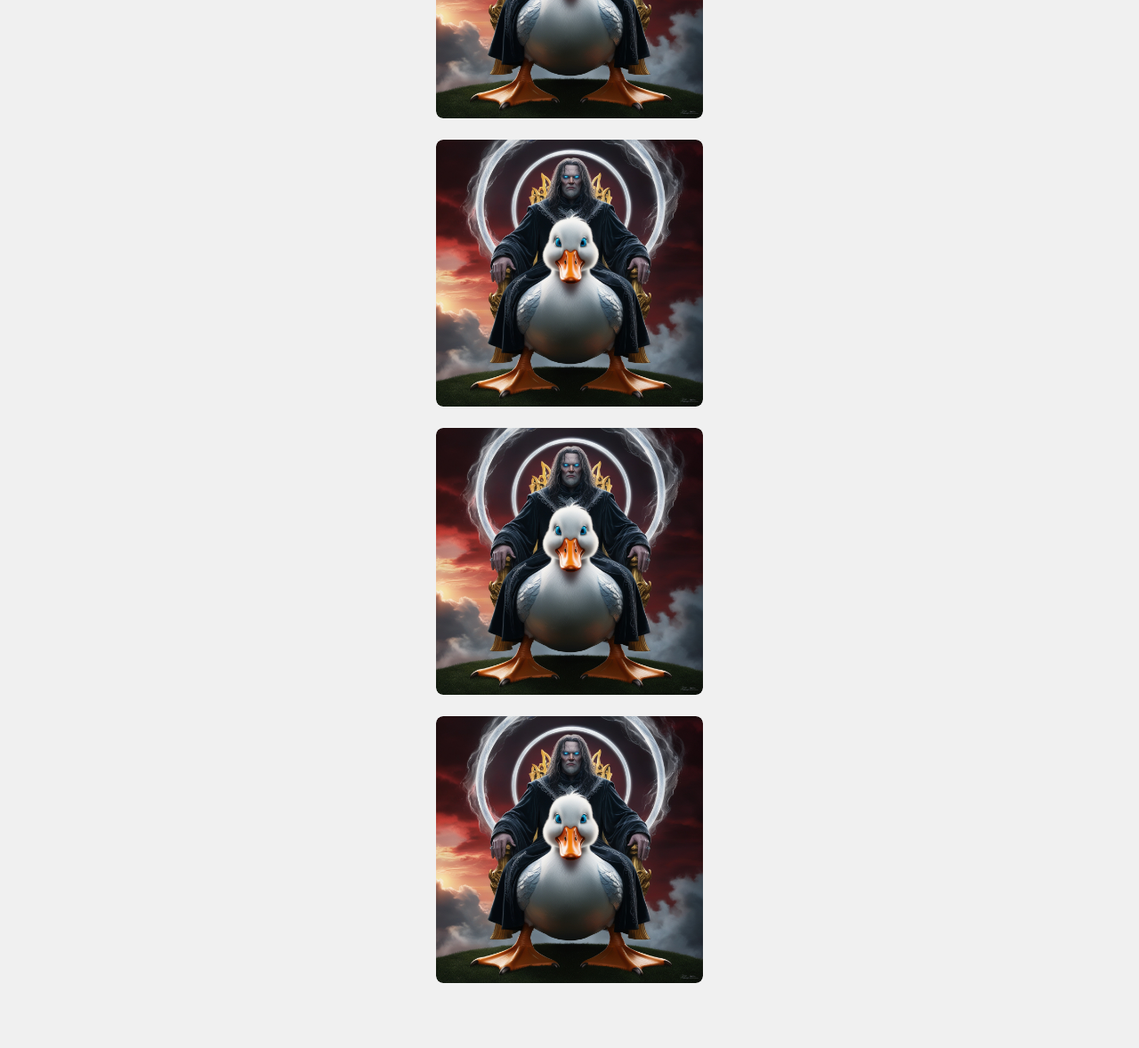
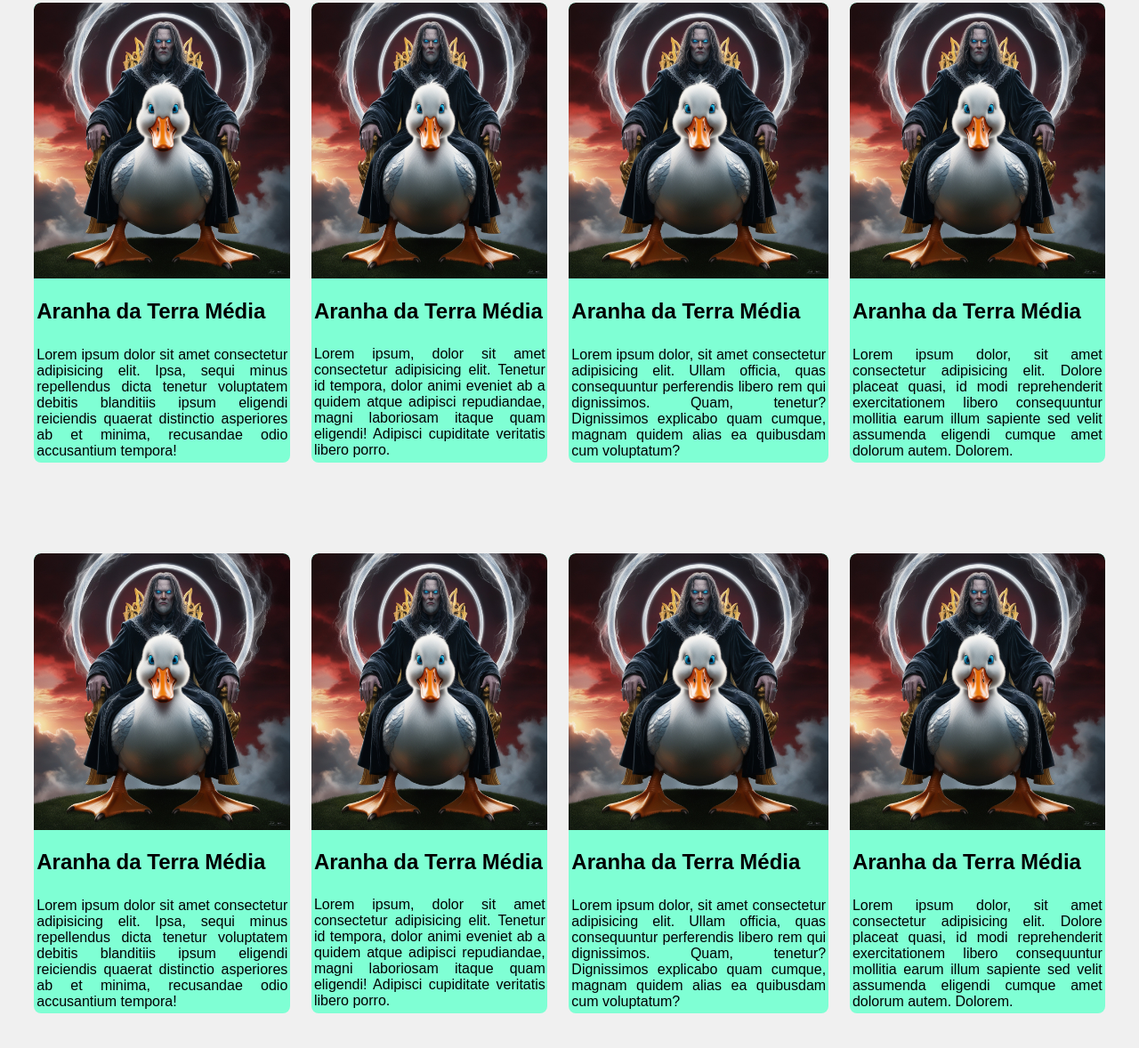
Before and after one commit to GsCorneto/Atv-PortGER, a plain HTML site: page index.html in a window 1280 px wide. Shown: the part 141-1319 px from the top of the page at 89% size. Before the commit the page ends 1250 px from the top, so only its background shows below. Drawn offline with Linux system fonts and the light colour scheme.

Commit message:
UPDATE: cardlist
Updating the style of the cards and creating a simple header.

```diff
--- a/index.html
+++ b/index.html
@@ -7,34 +7,77 @@
     <title>Portfólio</title>
 </head>
 <body>
-    <header></header>
-        <div class="container">
+    <header><h1>Portfólio Gerência</h1></header>
+        <!-- <div class="container">
          <h1>Portfólio de Gerência</h1>
         <div class="card">
       <div class="card-content">
         <img src="ia.jpg"/>
       </div>
-    </div>
+    </div> -->
 
     <div class="cardlist">
         <div class="card">
             <div class="card-content">
                 <img src="ia.jpg" alt="Card 1"/>
+                <h2>Aranha da Terra Média</h2>
+                <p>Lorem ipsum dolor sit amet consectetur adipisicing elit. Ipsa, sequi minus repellendus dicta tenetur voluptatem debitis blanditiis ipsum eligendi reiciendis quaerat distinctio asperiores ab et minima, recusandae odio accusantium tempora!</p>
             </div>
+
         </div>
         <div class="card">
             <div class="card-content">
                 <img src="ia.jpg" alt="Card 2"/>
+                <h2 class="text">Aranha da Terra Média</h2>
+                <p>Lorem ipsum, dolor sit amet consectetur adipisicing elit. Tenetur id tempora, dolor animi eveniet ab a quidem atque adipisci repudiandae, magni laboriosam itaque quam eligendi! Adipisci cupiditate veritatis libero porro.</p>
             </div>
         </div>
         <div class="card">
             <div class="card-content">
                 <img src="ia.jpg" alt="Card 3"/>
+                <h2>Aranha da Terra Média</h2>
+                <p>Lorem ipsum dolor, sit amet consectetur adipisicing elit. Ullam officia, quas consequuntur perferendis libero rem qui dignissimos. Quam, tenetur? Dignissimos explicabo quam cumque, magnam quidem alias ea quibusdam cum voluptatum?</p>
             </div>
         </div>
         <div class="card">
             <div class="card-content">
                 <img src="ia.jpg" alt="Card 4"/>
+                <h2>Aranha da Terra Média</h2>
+                <p>Lorem ipsum dolor, sit amet consectetur adipisicing elit. Dolore placeat quasi, id modi reprehenderit exercitationem libero consequuntur mollitia earum illum sapiente sed velit assumenda eligendi cumque amet dolorum autem. Dolorem.</p>
+            </div>
+        </div>
+
+    </div>
+
+</div>
+    <div class="cardlist">
+        <div class="card">
+            <div class="card-content">
+                <img src="ia.jpg" alt="Card 1"/>
+                <h2>Aranha da Terra Média</h2>
+                <p>Lorem ipsum dolor sit amet consectetur adipisicing elit. Ipsa, sequi minus repellendus dicta tenetur voluptatem debitis blanditiis ipsum eligendi reiciendis quaerat distinctio asperiores ab et minima, recusandae odio accusantium tempora!</p>
+            </div>
+
+        </div>
+        <div class="card">
+            <div class="card-content">
+                <img src="ia.jpg" alt="Card 2"/>
+                <h2 class="text">Aranha da Terra Média</h2>
+                <p>Lorem ipsum, dolor sit amet consectetur adipisicing elit. Tenetur id tempora, dolor animi eveniet ab a quidem atque adipisci repudiandae, magni laboriosam itaque quam eligendi! Adipisci cupiditate veritatis libero porro.</p>
+            </div>
+        </div>
+        <div class="card">
+            <div class="card-content">
+                <img src="ia.jpg" alt="Card 3"/>
+                <h2>Aranha da Terra Média</h2>
+                <p>Lorem ipsum dolor, sit amet consectetur adipisicing elit. Ullam officia, quas consequuntur perferendis libero rem qui dignissimos. Quam, tenetur? Dignissimos explicabo quam cumque, magnam quidem alias ea quibusdam cum voluptatum?</p>
+            </div>
+        </div>
+        <div class="card">
+            <div class="card-content">
+                <img src="ia.jpg" alt="Card 4"/>
+                <h2>Aranha da Terra Média</h2>
+                <p>Lorem ipsum dolor, sit amet consectetur adipisicing elit. Dolore placeat quasi, id modi reprehenderit exercitationem libero consequuntur mollitia earum illum sapiente sed velit assumenda eligendi cumque amet dolorum autem. Dolorem.</p>
             </div>
         </div>
 
--- a/styles.css
+++ b/styles.css
@@ -1,10 +1,19 @@
 body {
-    display: flex;
     justify-content: center;
     align-items: center;
     height: 100vh;
     margin: 0;
     background-color: #f0f0f0;
+    font-family: sans-serif;
+}
+
+header{
+    width: 100%;
+    height: 10%;
+    align-items: center;
+    justify-content: center;
+    display: flex;
+    background-color: beige;
 }
 
 .card-content {
@@ -12,24 +21,37 @@ body {
     display: inline-block;
     overflow: hidden;
     border-radius: 8px;
+    background-color: aquamarine;
+    transition: transform 0.3s ease, box-shadow 0.3s ease;
+    height: 100%;
 }
 
 .card-content img {
     display: block;
-    width: 300px;
-    height: auto;
-    transition: transform 0.3s ease, box-shadow 0.3s ease;
-    border-radius: 8px;
+    width: 100%;
+    height: 60%;
+    border-top-left-radius: 8px;
+    border-top-right-radius: 8px;
 }
 
-.card-content:hover img {
+.card-content h2{
+    padding: 1%;
+}
+
+.card-content p{
+    padding: 1%;
+    text-align: justify;
+}
+
+.card-content:hover {
     transform: scale(1.1);
     box-shadow: 0 4px 15px rgba(0, 0, 0, 0.2);
 }
 
 .cardlist {
-    display: grid;
+    display: flex;
     grid-template-columns: repeat(auto-fill, minmax(200px, 1fr));
-    gap: 20px;
-    margin-top: 40px;
+    gap: 2%;
+    margin-top: 2%;
+    padding: 3%;
 }
```
